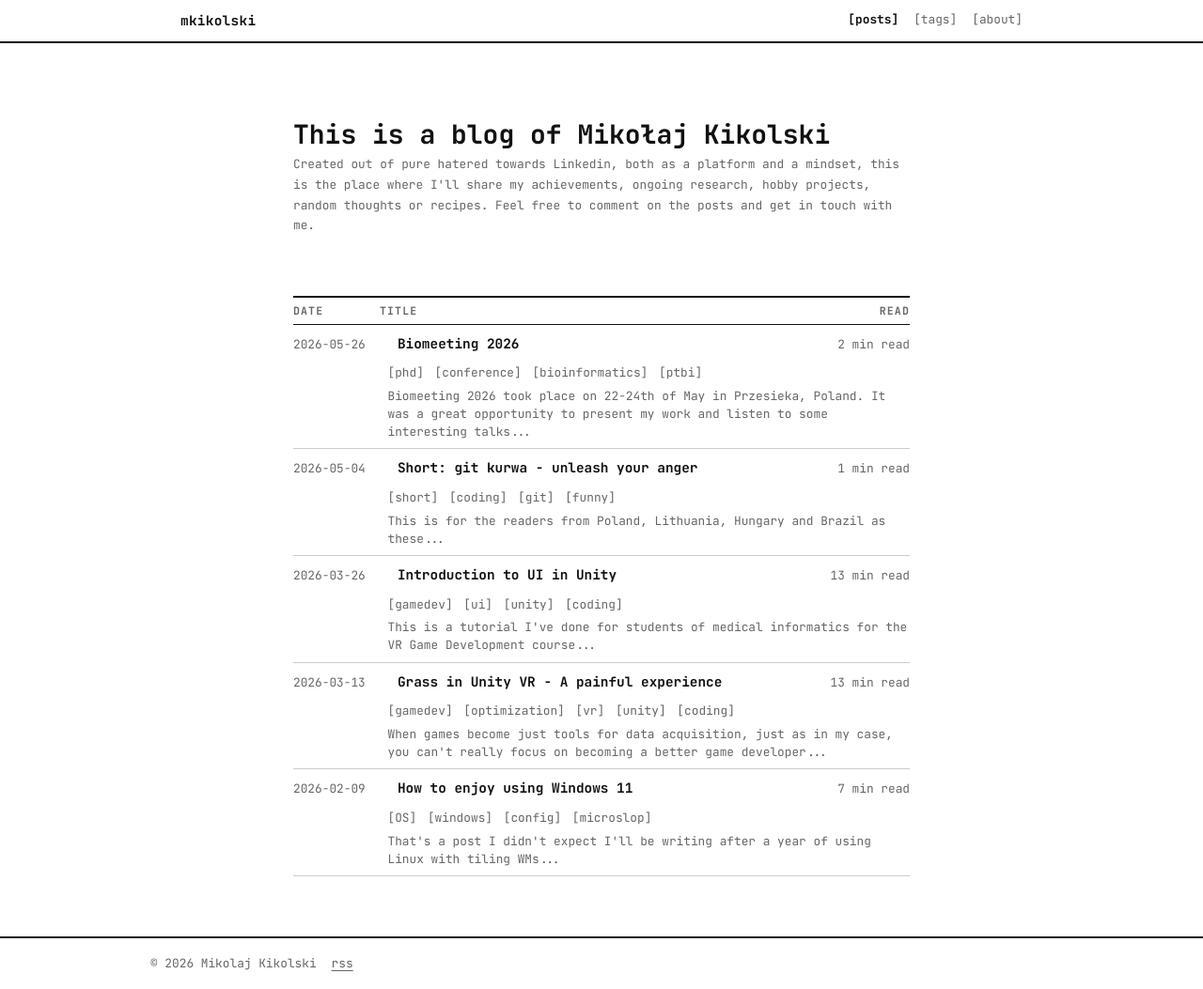
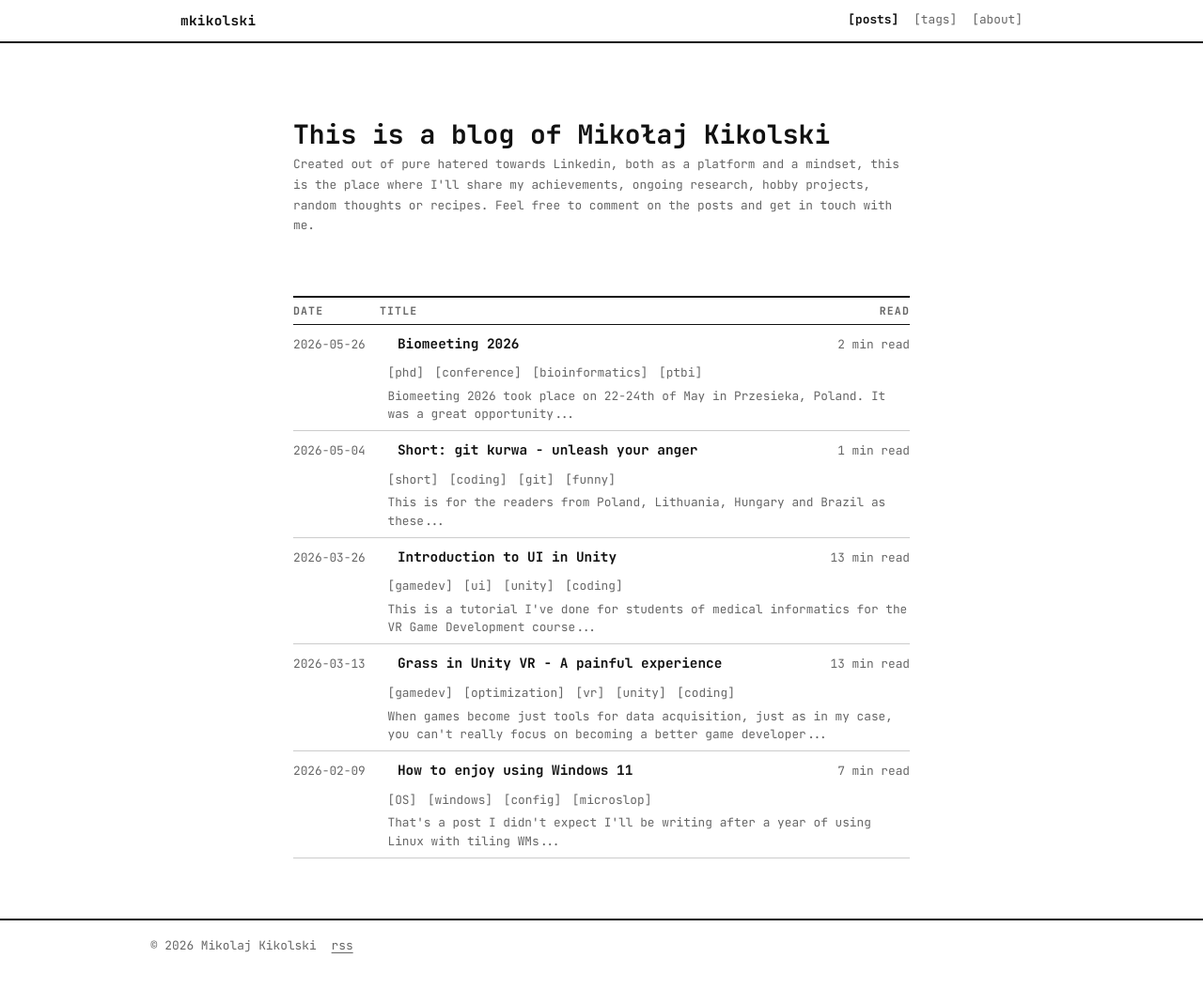
Before and after one commit to mkikolski/kikolski-blog, a Jekyll site: the page built from index.html, in a window 1280 px wide. Shown: the whole page at 94% size. Built offline with Jekyll 4.4.1, drawn with Linux system fonts in a browser that asks for light colours.

Commit message:
fixed excerpt

```diff
--- a/_posts/2026-05-26-biomeeting-2026.md
+++ b/_posts/2026-05-26-biomeeting-2026.md
@@ -4,7 +4,7 @@ title: "Biomeeting 2026"
 subtitle: "Brief summary and words of appreciation for the organizers"
 date: 2026-05-26 19:00:00 +0200
 tags: [phd, conference, bioinformatics, ptbi]
-excerpt: "Biomeeting 2026 took place on 22-24th of May in Przesieka, Poland. It was a great opportunity to present my work and listen to some interesting talks..."
+excerpt: "Biomeeting 2026 took place on 22-24th of May in Przesieka, Poland. It was a great opportunity..."
 ---
 
 Biomeeting 2026 took place on 22-24th of May in Przesieka, Poland. It was a great opportunity to present my work and listen to some interesting talks, as usual, as it was my third Biomeeting. I feel kind of magical connection to this conference, both because of the great atmosphere and the fact that it was the first conference I've ever attended back during my Master's studies. This is also the first time I've been invited as a speaker and I used the chance to present my work on VR, EEG and eye tracking data in diagnosis and therapy of [hemispatial neglect](https://pmc.ncbi.nlm.nih.gov/articles/PMC1757480/).
```
